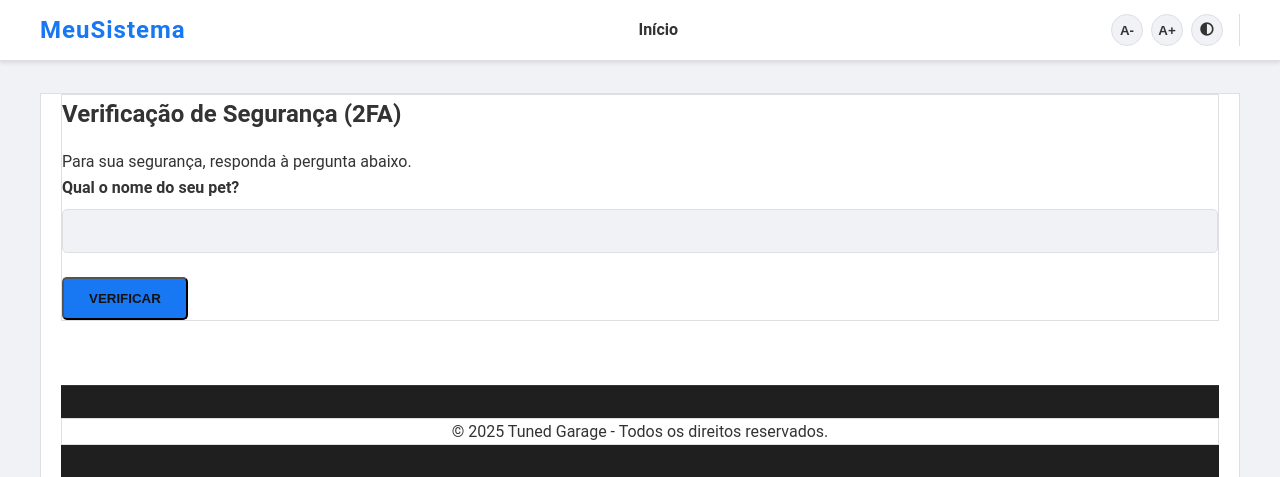
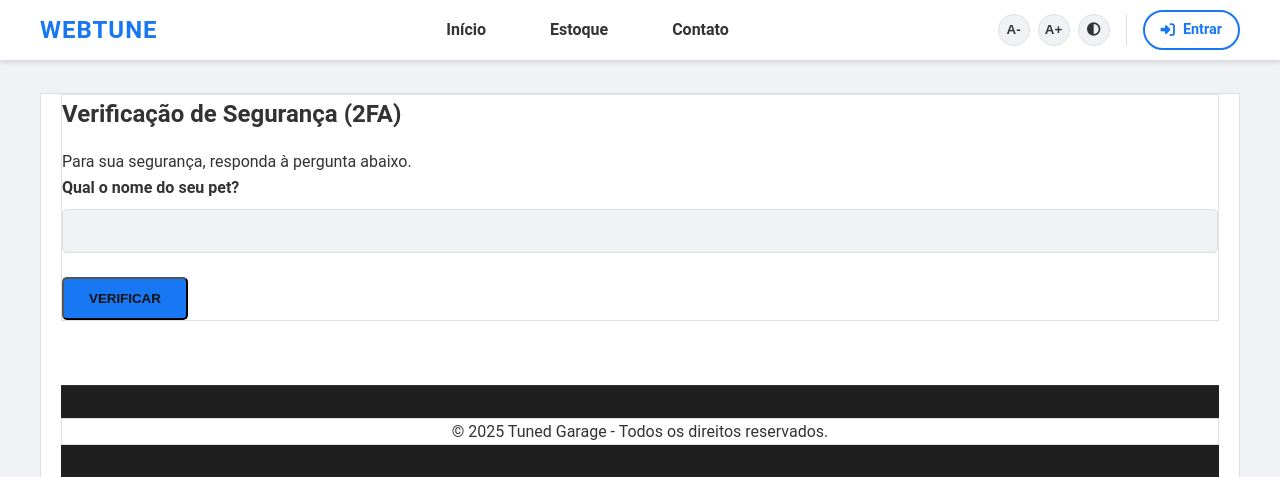
Before and after one commit to Callixo/projeto-carros, a PHP site: page /2fa.php in a window 1280 px wide. Shown: the top 477 px of the page. Run offline with PHP 8.4, Linux system fonts and the light colour scheme; a user stored in the database is signed in; data comes from the database, SQL or seed files in the repository.

Commit message:
quarto commit, eu acho

```diff
--- a/assets/css/style.css
+++ b/assets/css/style.css
@@ -498,3 +498,35 @@ body {
     color: white;
     border-color: var(--primary-color);
 }
+
+/* --- BOTÃO DE LOGIN NO HEADER --- */
+.btn-login-header {
+    display: flex;
+    align-items: center;
+    gap: 8px;
+    text-decoration: none;
+    color: var(--primary-color);
+    border: 2px solid var(--primary-color);
+    padding: 6px 16px;
+    border-radius: 20px; /* Bordas arredondadas */
+    font-weight: bold;
+    font-size: 0.9rem;
+    transition: all 0.3s ease;
+}
+
+.btn-login-header:hover {
+    background-color: var(--primary-color);
+    color: #fff; /* Texto fica branco no hover */
+    transform: translateY(-2px); /* Efeito sutil de subida */
+    box-shadow: 0 2px 5px rgba(0,0,0,0.1);
+}
+
+/* Ajuste para o modo escuro (Dark Mode) */
+body.dark-mode .btn-login-header {
+    color: var(--primary-color); /* Mantém a cor primária ou pode usar branco */
+    border-color: var(--primary-color);
+}
+body.dark-mode .btn-login-header:hover {
+    background-color: var(--primary-color);
+    color: #fff;
+}
--- a/auth/processa_cadastro.php
+++ b/auth/processa_cadastro.php
@@ -1,5 +1,5 @@
 <?php
-require '../config/conexao.php';
+require '/var/www/html/projeto-carros/config/conexao.php';
 
 if ($_SERVER['REQUEST_METHOD'] !== 'POST') {
     // Se o método não for POST, redireciona
--- a/auth/processa_login.php
+++ b/auth/processa_login.php
@@ -1,6 +1,6 @@
 <?php
 session_start();
-require '../config/conexao.php';
+require '/var/www/html/projeto-carros/config/conexao.php';
 
 if ($_SERVER['REQUEST_METHOD'] !== 'POST') {
     header('Location: ../login.php');
--- a/config/conexao.php
+++ b/config/conexao.php
@@ -3,11 +3,11 @@
 // ATENÇÃO: não comite este arquivo em repositórios públicos!
 
 /********** CONFIGURAÇÃO (edite aqui) **********/
-$db_host = 'bancowebtune.cl4ge2ygios4.us-east-1.rds.amazonaws.com'; // endpoint RDS
+$db_host = 'webtunedb.cl4ge2ygios4.us-east-1.rds.amazonaws.com'; // endpoint RDS
 $db_port = '3306';
 $db_name = 'webtunedb';
 $db_user = 'admin';
-$db_pass = 'Webtune2025';
+$db_pass = 'Webtunesenha1';
 $show_errors = false; // true para exibir mensagens detalhadas (só em dev)
 /***********************************************/
 
--- a/includes/header.php
+++ b/includes/header.php
@@ -18,11 +18,13 @@ if (session_status() === PHP_SESSION_NONE) {
 
     <header class="main-header">
         <div class="container">
-            <a href="painel.php" class="logo">MeuSistema</a>
+            <a href="painel.php" class="logo">WEBTUNE</a>
 
             <nav class="main-nav">
                 <ul>
                     <li><a href="index.php">Início</a></li>
+                    <li><a href="estoque.php">Estoque</a></li>
+                    <li><a href="contato.php">Contato</a></li>
                     <?php if (isset($_SESSION['usuario_perfil']) && $_SESSION['usuario_perfil'] === 'master'): ?>
                         <li class="nav-admin-link"><a href="consulta_usuarios.php">Usuários</a></li>
                         <li class="nav-admin-link"><a href="consulta_logs.php">Logs</a></li>
@@ -41,10 +43,19 @@ if (session_status() === PHP_SESSION_NONE) {
                     <div class="user-dropdown">
                         <span>Olá, <?php echo htmlspecialchars(explode(' ', $_SESSION['usuario_nome'])[0]); ?> <i class="fa-solid fa-caret-down"></i></span>
                         <div class="dropdown-content">
+                            <?php if (isset($_SESSION['usuario_perfil']) && $_SESSION['usuario_perfil'] === 'master'): ?>
+                                <a href="consulta_usuarios.php">Gerenciar Usuários</a>
+                            <?php endif; ?>
+
                             <a href="alterar_senha.php">Alterar Senha</a>
                             <a href="auth/logout.php">Sair</a>
                         </div>
                     </div>
+
+                <?php else: ?>
+                    <a href="login.php" class="btn-login-header">
+                        <i class="fa-solid fa-right-to-bracket"></i> Entrar
+                    </a>
                 <?php endif; ?>
             </div>
         </div>
```
